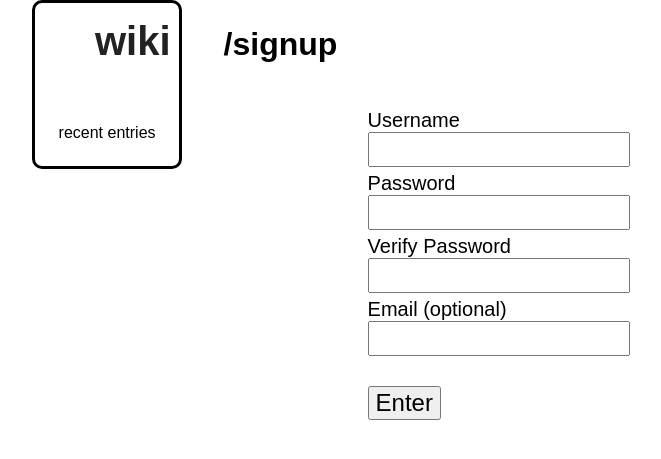
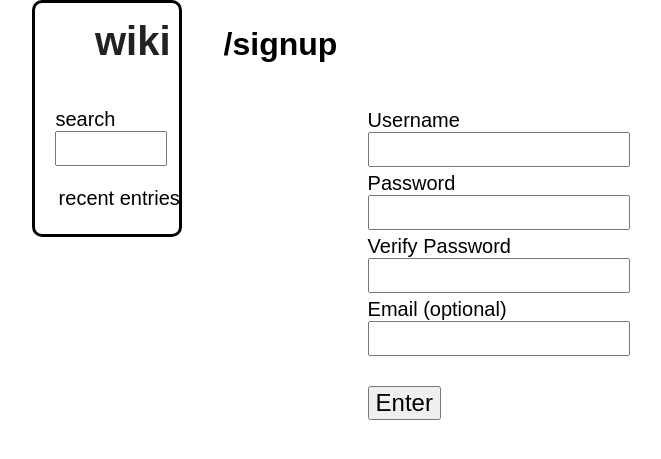
Before and after one commit to TylerCuster/wiki, a Python web app: template templates/signup.html in a window 1280 px wide. Shown: the part 48-507 px from the top of the page, without its empty margins (26-687 px from the left). Run offline with Jinja, Linux system fonts and the light colour scheme; the template is opened without the code that fills it, so the values that code supplies are empty.

Commit message:
added search function

```diff
--- a/static/styles.css
+++ b/static/styles.css
@@ -62,7 +62,7 @@ h1 {
 	display: block;
 }
 
-#nav {
+.nav {
 	float: left;
 	width: 8em;
 	border-width: 0.2em;
@@ -77,7 +77,19 @@ h1 {
 	padding-top: 1em;
 }
 
-#nav_entries {
+#nav-search {
+	float: right;
+	margin-left: 0.8em;
+	margin-right: 0.2em;
+	margin-bottom: 1em;
+}
+
+#nav-search-bar {
+	width: 5em;
+	padding: 0.2em;
+}
+
+#nav-entries {
 	margin-top: 0.9em;
 	float: left;
 }
--- a/templates/base.html
+++ b/templates/base.html
@@ -29,12 +29,18 @@
 			{% endblock %}
 		</div>
 
-		<div id="nav">
+		<div class="nav">
 			<a class="main-title" href="/">wiki</a>
-			<div id="nav_entries">
+			<div id="nav-entries">
 			<table>
+			<form method="post">
+			<div id="nav-search">
+			<label>search</label>
+			<input id="nav-search-bar" type="text" name="search" />
+			</div>
+			</method>
 			<ul>
-			recent entries
+			<label>recent entries</label>
 			{% for entry in nav_entries %}
 			<li>
 				<a class="reg-link" href="{{entry.subject}}">{{ entry.subject[:10]}}</a>
--- a/templates/front.html
+++ b/templates/front.html
@@ -9,6 +9,6 @@
 		this is a toy wiki site constructed as a final project for udacity's cs 253 course web development
 		fundamentals. it's not meant for use. i plan to use it exclusively to enter articles about hats
 
-		<p>to create a new entry subject, type the subject in the url after the domain. if you wanted to create a page about gogurt, you would type: http://frickfrackhello.appspot.com/wiki/gogurt</p>
+		<p>to create a new entry subject, type the subject in the url after the domain. if you wanted to create a page about gogurt, you would type: http://frickfrackhello.appspot.com/gogurt</p>
 	</div>
 {% endblock %}
```
Also changed, not shown: main.py (+31 -1 lines), templates/entry.html (+1 -9 lines), 1 other file.
